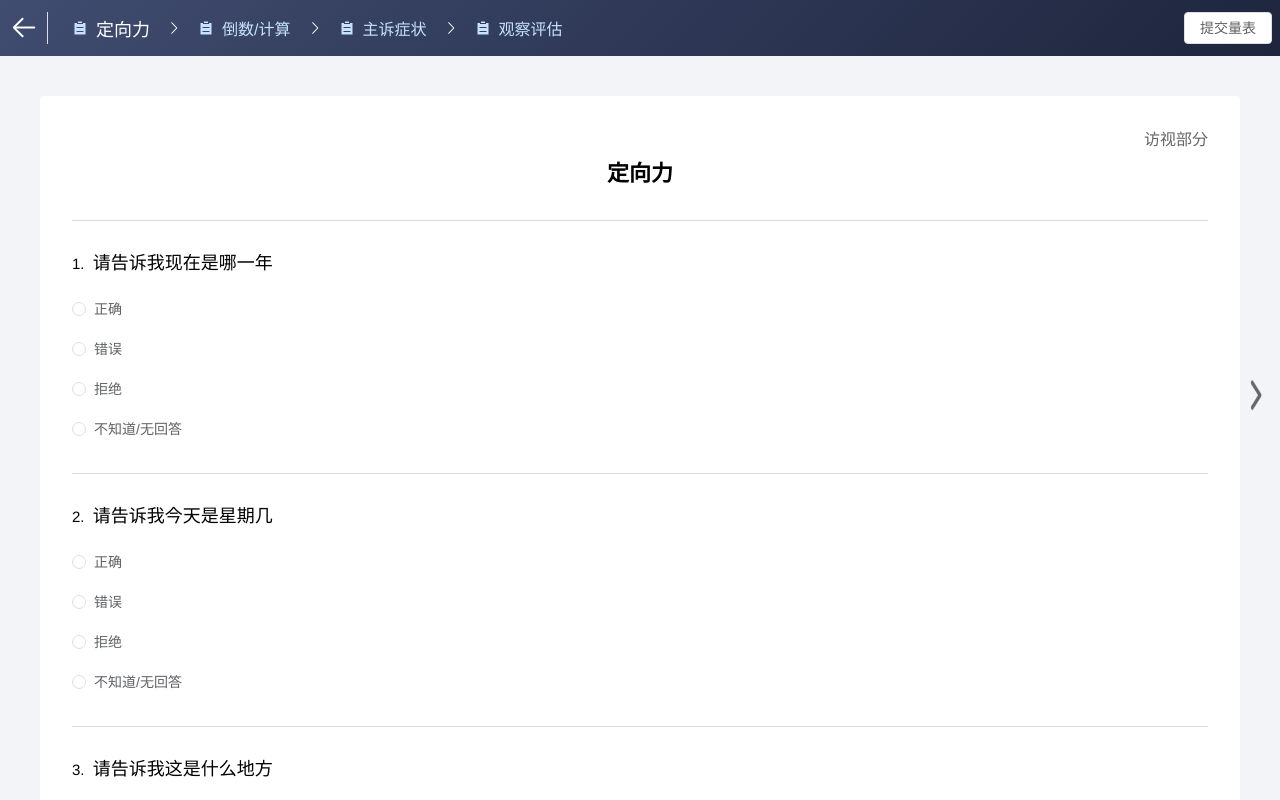
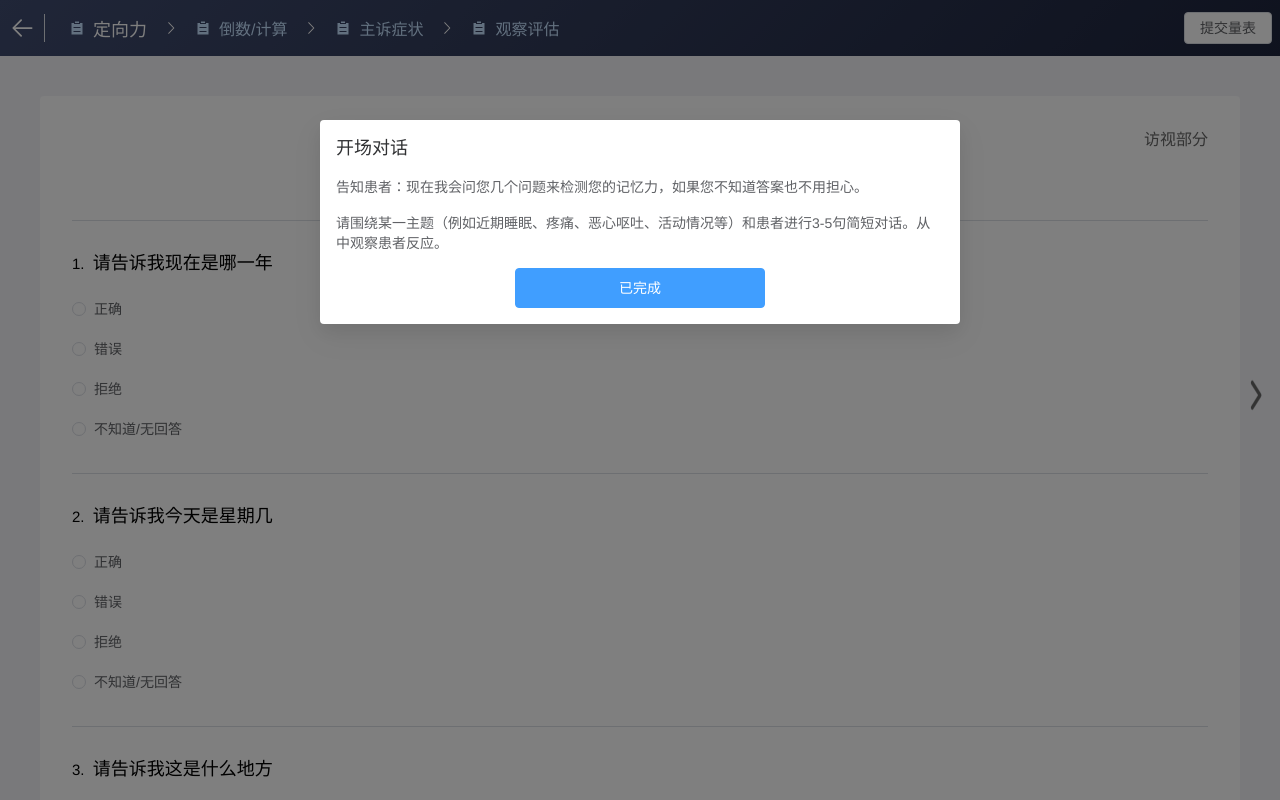
Before and after one commit to whqwq/DeliriumAssess_front, a Vue app: page /assess in a window 1280 px wide. Shown: the top 800 px of the page. Built offline with nearby package versions, Linux system fonts and the light colour scheme.

Commit message:
feat finish assess

```diff
--- a/src/views/assess/3DCAM/Assess3DCAM.vue
+++ b/src/views/assess/3DCAM/Assess3DCAM.vue
@@ -42,10 +42,28 @@
         请围绕某一主题（例如近期睡眠、疼痛、恶心呕吐、活动情况等）和患者进行3-5句简短对话。从中观察患者反应。
       </div>
       <div class="beginning-btn-container inner-center">
-        <el-button class="beginning-btn" size="large" type="primary" @click="finishBeginning">
+        <el-button
+          class="beginning-btn"
+          size="large"
+          type="primary"
+          @click="isShowBeginning = false"
+        >
           已完成
         </el-button>
       </div>
+    </el-dialog>
+    <el-dialog
+      v-model="isShowEnding"
+      style="min-width: 250px"
+      :show-close="false"
+      :before-close="() => {}"
+    >
+      <el-result icon="success" title="评估已完成" sub-title="谢谢配合">
+        <template #extra>
+          <el-button @click="goBack" class="end-btn">返回</el-button>
+          <el-button type="primary" class="end-btn" @click="gotoRecordResult">查看评估结果</el-button>
+        </template>
+      </el-result>
     </el-dialog>
   </div>
 </template>
@@ -65,7 +83,6 @@ const route = useRoute()
 const router = useRouter()
 
 const curPageIndex = ref(0)
-const curPage = computed(() => assessPages[curPageIndex.value])
 
 const assessPages_ = ref(assessPages)
 assessPages_.value.forEach((ap) => {
@@ -79,9 +96,7 @@ assessPages_.value.forEach((ap) => {
 })
 
 const isShowBeginning = ref(false)
-const finishBeginning = () => {
-  isShowBeginning.value = false
-}
+const isShowEnding = ref(false)
 
 const tmpSave = () => {
   const qgs = assessPages_.value[curPageIndex.value].questionGroups
@@ -93,6 +108,7 @@ const curPageQAs = computed(() => {
   const qanswers = qgroups.map((qg) => qg.answers).flat()
   return qanswers
 })
+
 const handleCurQAsFinished = () => {
   for (const qa of curPageQAs.value) {
     const answer = qa
@@ -111,18 +127,27 @@ const turnPage = (i) => {
   curPageIndex.value = i
 }
 const trySubmit = () => {
+  isShowEnding.value = true
+  return
   commonStore.loadding = true
   for (let i = 0; i < steps.value.length; i++) {
     if (!steps.value[i].finished) {
       commonStore.loadding = false
       curPageIndex.value = i
-      ElMessageBox.alert('当前页中存在题目未填写完整', {confirmButtonText: '我知道了'})
+      ElMessageBox.alert('当前页中存在题目未填写完整', { confirmButtonText: '我知道了' })
       return
     }
   }
 }
+
+const goBack = () => {
+  router.go(-1)
+}
+const gotoRecordResult = () => {
+  router.push({ path: '/recordResult', query: {} })
+}
 onMounted(() => {
-  // isShowBeginning.value = true
+  isShowBeginning.value = true
 })
 </script>
 
@@ -145,6 +170,9 @@ onMounted(() => {
       width: 250px;
     }
   }
+}
+.end-btn {
+  width: 100px;
 }
 .assess-3DCAM {
   padding: 32px;
--- a/src/views/assess/3DCAM/QuestionGroup.vue
+++ b/src/views/assess/3DCAM/QuestionGroup.vue
@@ -86,12 +86,14 @@ watch(questionsAnswers, debounce(handleQuestionsAnswersChange, 1000), {
     justify-content: center;
   }
   .group-dialog {
+    width: 100%;
   }
   .group-tips {
     color: #666;
     font-size: 14px;
   }
   .questions {
+    width: 100%;
   }
   .question-content {
     font-size: 18px;
@@ -104,6 +106,7 @@ watch(questionsAnswers, debounce(handleQuestionsAnswersChange, 1000), {
     }
   }
   .question-answer-container {
+    width: 100%;
   }
 }
 </style>
--- a/src/views/assess/AssessHeader.vue
+++ b/src/views/assess/AssessHeader.vue
@@ -1,11 +1,15 @@
 <template>
+  <div class="assess-header-container">
     <div class="assess-header">
-    <el-icon @click="goBack"><Back /></el-icon>
+      <el-icon @click="goBack" style="cursor: pointer;"><Back /></el-icon>
       <el-divider direction="vertical" />
-    <div class="assess-header-steps-container">
+      <div v-if="steps && steps.length" class="assess-header-steps-container">
         <template v-for="(s, i) in steps">
           <el-icon v-if="i"><ArrowRight /></el-icon>
-        <div :class="['assess-step', { 'assess-step-finished': s.finished }]" @click="turnPage(i)">
+          <div
+            :class="['assess-step', { 'assess-step-finished': s.finished }]"
+            @click="turnPage(i)"
+          >
             <el-icon v-if="s.finished"><Checked /></el-icon>
             <el-icon v-else><List /></el-icon>
             <span :class="['assess-step-text', { 'assess-step-selected': i === curPageIndex }]">
@@ -14,7 +18,8 @@
           </div>
         </template>
       </div>
-    <el-button plain @click="trySubmit">提交量表</el-button>
+      <el-button class="submit-btn" plain @click="trySubmit">提交量表</el-button>
+    </div>
   </div>
 </template>
 
@@ -26,7 +31,7 @@ const props = defineProps(['steps']) //  steps: [{text:'stepA', finished:true}]
 const emit = defineEmits(['trySubmit'])
 const curPageIndex = defineModel()
 const goBack = () => {
-  router.push(-1)
+  router.go(-1)
 }
 const turnPage = (i) => {
   curPageIndex.value = i
@@ -35,15 +40,19 @@ const trySubmit = () => emit('trySubmit')
 </script>
 
 <style scoped lang="less">
-.assess-header {
+.assess-header-container {
   position: fixed;
   top: 0;
   left: 0;
   z-index: 10;
+  width: 100vw;
+  height: var(--topbar-height);
+}
+.assess-header {
+  width: 100vw;
+  height: var(--topbar-height);
   background: linear-gradient(135deg, #404c70 0%, #1e253d 100%);
-  width: 100%;
-  height: var(--topbar-height);
-  font-size: calc(var(--topbar-height) / 1.8);
+  font-size: calc(var(--topbar-height) / 2);
   color: white;
   display: flex;
   align-items: center;
@@ -73,5 +82,8 @@ const trySubmit = () => emit('trySubmit')
       font-weight: 500;
     }
   }
+  .submit-btn {
+    float: right;
+  }
 }
 </style>
```
Also changed, not shown: src/views/assess/AssessResult.vue (added). Lines whose indentation alone changed are shown as unchanged.
